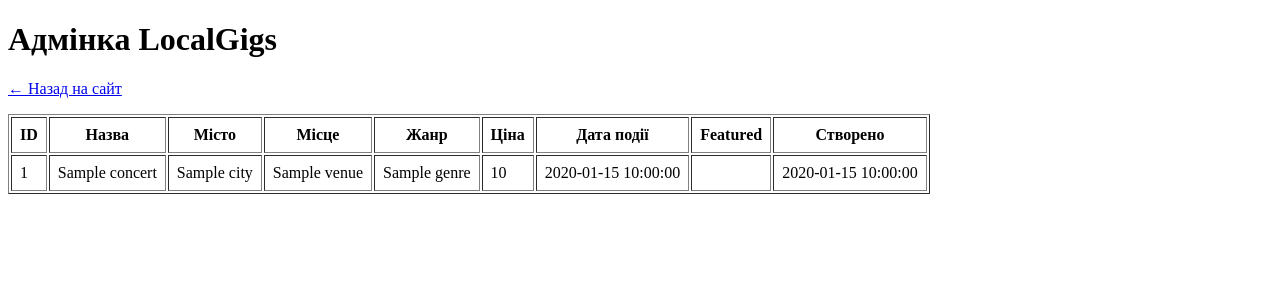
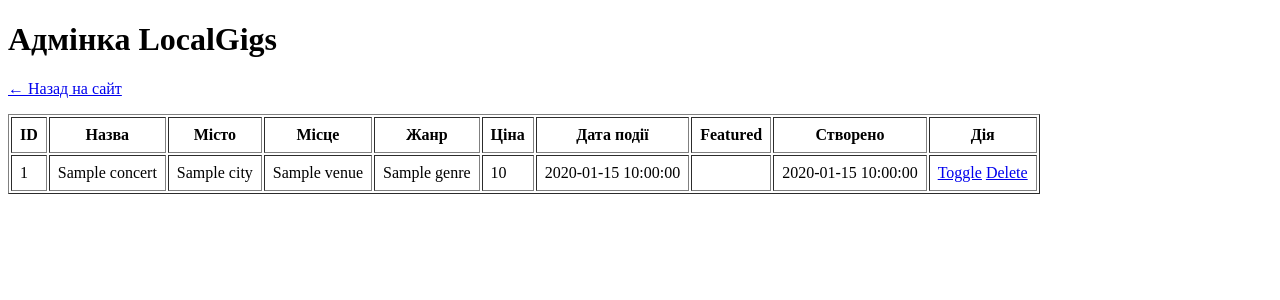
Before and after one commit to Yuliia-Kopyt/localgigs, a Flask app: page /admin in a window 1280 px wide. Shown: the top 300 px of the page. Run offline with Flask 3, Linux system fonts and the light colour scheme; a database or web service that is not in the repository returns one stand-in record (values such as "Sample title"); some libraries are stand-ins or nearby versions.

Commit message:
Added delet confirmations for admin

```diff
--- a/app.py
+++ b/app.py
@@ -1,6 +1,6 @@
 import psycopg2
 from psycopg2.extras import RealDictCursor
-from flask import Flask, render_template, request
+from flask import Flask, render_template, request, redirect
 
 app = Flask(__name__)
 
@@ -60,7 +60,7 @@ def seed_data():
         ("Electronic Party", "Kyiv", "Module Club", "Electronic", "$20", "2026-05-20", "https://images.unsplash.com/photo-1571266028243-d220c6a7edbf", "https://example.com/electronic-party", "Ніч електронної музики з локальними DJ-сетами.", True),
         ("Blues Night", "Lviv", "Old Tram Pub", "Blues", "$9", "2026-05-22", "https://images.unsplash.com/photo-1511671782779-c97d3d27a1d4", "https://example.com/blues-night", "Класичний блюз у живому виконанні в маленькому пабі.", False),
         ("Pop Hits Live", "Dnipro", "Rooftop Stage", "Pop", "$11", "2026-05-24", "https://images.unsplash.com/photo-1501612780327-45045538702b", "https://example.com/pop-hits-live", "Популярні хіти наживо від молодих місцевих вокалістів.", False),
-        ("Folk Stories Live", "Ivano-Frankivsk", "Warm Hall", "Folk", "$6", "2026-05-26", "https://i.pinimg.com/1200x/4f/53/22/4f532239270021cff178cb053b437897.jpg", "https://example.com/folk-stories-live", "Сучасний український фолк у теплому камерному просторі.", False),
+        ("Folk Stories Live", "Ivano-Frankivsk", "Warm Hall", "Folk", "$6", "2026-05-26", "https://i.pinimg.com/1200x/4f/53/22/4f532239270021cff178cb053b437897.jpg", "https://example.com/folk-stories-live", "Сучасний український фольк у теплому камерному просторі.", False),
         ("Garage Band Session", "Ternopil", "Garage 21", "Alternative", "$9", "2026-05-28", "https://images.unsplash.com/photo-1524368535928-5b5e00ddc76b", "https://example.com/garage-band-session", "Виступ молодих альтернативних гуртів у камерному клубі.", False)
     ]
 
@@ -141,6 +141,52 @@ def admin():
 
     return render_template("admin.html", concerts=concerts)
 
+@app.route("/admin/toggle_featured/<int:concert_id>")
+def toggle_featured(concert_id):
+    conn = get_connection()
+    cur = conn.cursor()
+
+    cur.execute("""
+        UPDATE concerts
+        SET is_featured = NOT is_featured
+        WHERE id = %s;
+    """, (concert_id,))
+
+    conn.commit()
+    cur.close()
+    conn.close()
+
+    return redirect("/admin")
+
+@app.route("/admin/delete/<int:concert_id>")
+def delete_confirm(concert_id):
+    conn = get_connection()
+    cur = conn.cursor(cursor_factory=RealDictCursor)
+
+    cur.execute("SELECT * FROM concerts WHERE id = %s;", (concert_id,))
+    concert = cur.fetchone()
+
+    cur.close()
+    conn.close()
+
+    if concert is None:
+        return "Концерт не знайдено", 404
+
+    return render_template("delete_confirm.html", concert=concert)
+
+@app.route("/admin/delete/<int:concert_id>/confirm", methods=["POST"])
+def delete_concert(concert_id):
+    conn = get_connection()
+    cur = conn.cursor()
+
+    cur.execute("DELETE FROM concerts WHERE id = %s;", (concert_id,))
+
+    conn.commit()
+    cur.close()
+    conn.close()
+
+    return redirect("/admin")
+
 if __name__ == "__main__":
     create_table()
     seed_data()
--- a/templates/admin.html
+++ b/templates/admin.html
@@ -22,6 +22,7 @@
             <th>Дата події</th>
             <th>Featured</th>
             <th>Створено</th>
+            <th>Дія</th>
         </tr>
     </thead>
 
@@ -37,6 +38,11 @@
             <td>{{ concert.event_date }}</td>
             <td>{{ concert.is_featured }}</td>
             <td>{{ concert.created_at }}</td>
+
+            <td>
+                <a href="/admin/toggle_featured/{{ concert.id }}">Toggle</a>
+                <a href="/admin/delete/{{ concert.id }}">Delete</a>
+            </td>
         </tr>
         {% endfor %}
     </tbody>
```
Also changed, not shown: templates/delete_confirm.html (added, +25 -0 lines).
